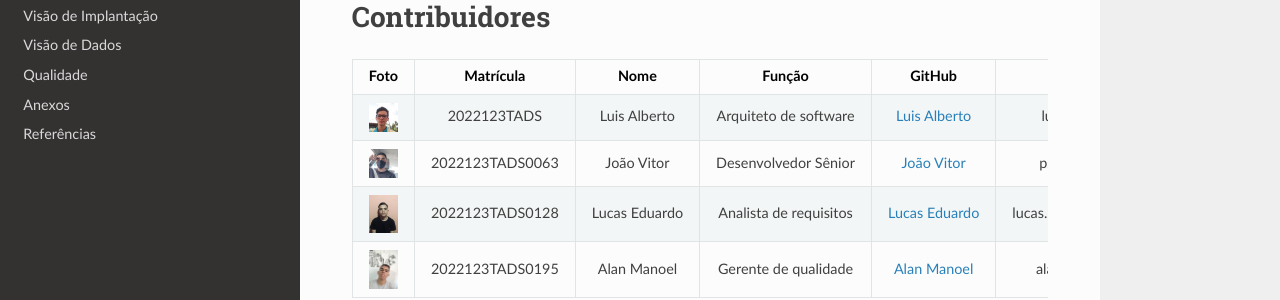
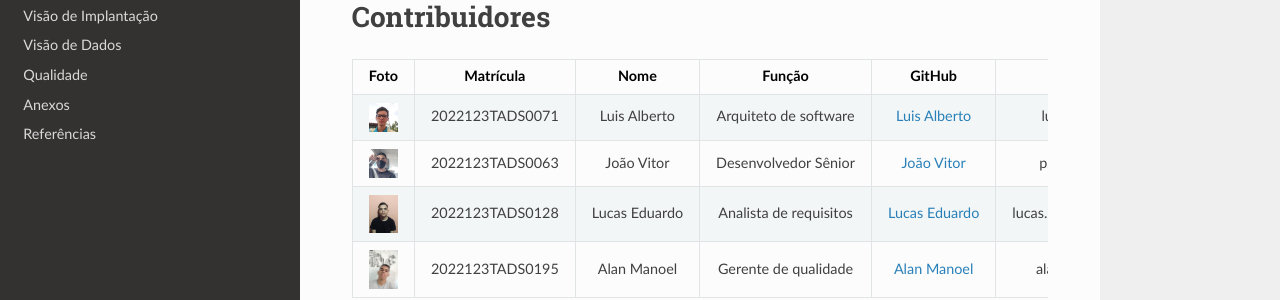
Before and after one commit to Vitor-Silva27/codecast, an MkDocs documentation site: the page built from docs/index.md, in a window 1280 px wide and 1246 px high. Shown: the part 639-939 px from the top of the window. Built offline with MkDocs 1.6.1, drawn with Linux system fonts in a browser that asks for light colours; nearby versions of some CDN libraries.

Commit message:
adicionar matricula do arquiteto

```diff
--- a/docs/index.md
+++ b/docs/index.md
@@ -15,7 +15,7 @@ Este repositório é destinado ao grupo Archighosts - [**CodeCast**](https://git
 
 |Foto | Matrícula | Nome | Função|  GitHub | E-mail|
 |:--:|:--:|:--:|:--:|:--:|:--:|
-|<img src="./img/fotoluis.jpg" width="50" height="50">| 2022123TADS | Luis Alberto | Arquiteto de software | [Luis Alberto](https://github.com/luisalberto002)|luisalber0525@gmail.com|
+|<img src="./img/fotoluis.jpg" width="50" height="50">| 2022123TADS0071 | Luis Alberto | Arquiteto de software | [Luis Alberto](https://github.com/luisalberto002)|luisalber0525@gmail.com|
 |<img src="./img/FotoJoao.jpeg" width="50" height="50">| 2022123TADS0063 | João Vitor | Desenvolvedor Sênior | [João Vitor](https://github.com/vitor-Silva27)| ps.joaovitor27@gmail.com |
 |<img src="./img/fotoLucas.jpg" width="50" height="50">| 2022123TADS0128 | Lucas Eduardo | Analista de requisitos | [Lucas Eduardo](https://github.com/LucaSoare)|lucas.soares.oliveira.p2@gmail.com|
 |<img src="./img/FotoAlan.jpeg" width="50" height="50">| 2022123TADS0195 | Alan Manoel | Gerente de qualidade | [Alan Manoel](https://github.com/AlanManoel)|alanmanoel517@gmail.com|
```
